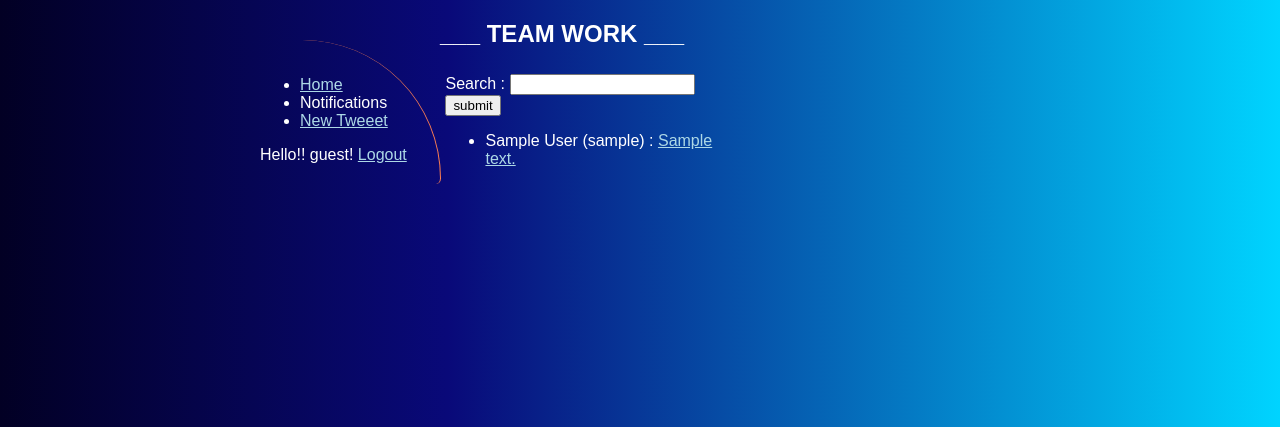
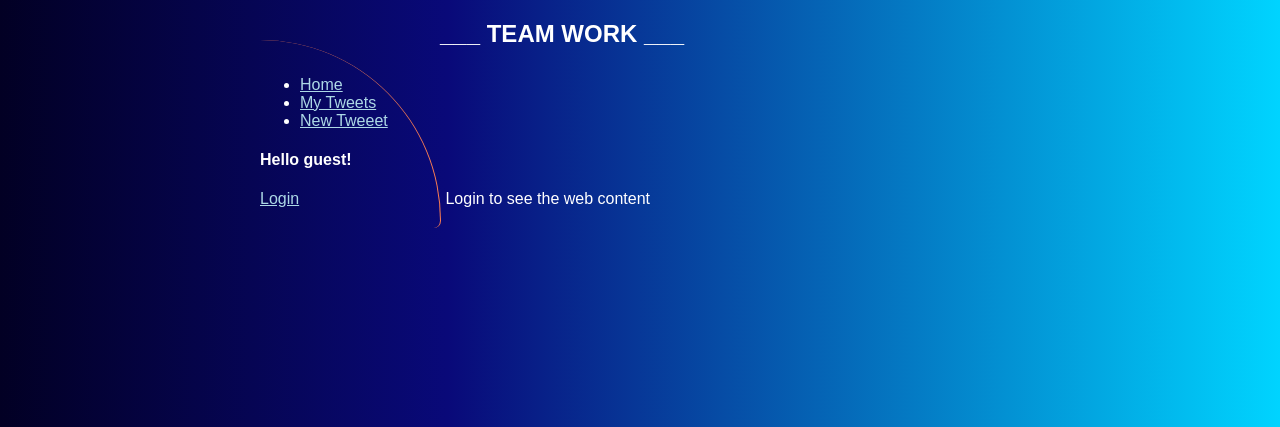
Before and after one commit to ionut-ksx/tweets_demo, a Flask app: page / in a window 1280 px wide. Shown: the top 427 px of the page. Run offline with Flask 2, Linux system fonts and the light colour scheme; tables that the repository leaves empty hold one stand-in row (values such as "Sample post").

Commit message:
Forced the user to login first to visit the website

```diff
--- a/src/tweets_demo/controllers/home.py
+++ b/src/tweets_demo/controllers/home.py
@@ -43,7 +43,6 @@ def logout():
 @home_blueprint.route("/results", methods=["GET", "POST"])
 def search_results():
     search_string = request.args.get("q")
-    ipdb.set_trace()
     service = SearchItem()
     results = service.search(search_string)
 
--- a/src/tweets_demo/models/user.py
+++ b/src/tweets_demo/models/user.py
@@ -27,7 +27,7 @@ class User(db.Model, Base):
     tweet = relationship("Tweet", primaryjoin="User.id==Tweet.id_user")
     comment = relationship("Comment", primaryjoin="User.id==Comment.id_user")
 
-    def __init__(self, username, name, passwd, password_confirmation, role=Role.USER):
+    def __init__(self, username="", name="", passwd="", password_confirmation="", role=Role.USER):
         self.username = username
         self.errors = []
         self.name = name
--- a/src/tweets_demo/static/css/style.css
+++ b/src/tweets_demo/static/css/style.css
@@ -1,5 +1,5 @@
 html {
-    overflow:hidden;
+    overflow-y: auto;
 }
 body {
   font-family: Arial;
@@ -10,6 +10,7 @@ body {
   height: 100%;
   width: 800px;
   border: none;
+
 }
 
 div.split {
@@ -18,11 +19,11 @@ div.split {
   width: 500px;
   z-index: 1;
   top: 40px;
-  overflow-x: hidden;
 }
 
 div.left {
   left: 0;
+  top: 0;
   width: 160px;
   z-index: 2;
   padding: 20px;
--- a/src/tweets_demo/templates/forms/login.html
+++ b/src/tweets_demo/templates/forms/login.html
@@ -2,7 +2,7 @@
 <h2>{% block title %}Login Form{% endblock %}</h2>
 
 
-{% block content %}
+{% block login %}
 {% with messages = get_flashed_messages() %}
 <div class=flashes>
     {% if messages %}
@@ -33,6 +33,8 @@
         <br>
       <input type="submit" value="Login">
   </form>
-  <a href="#"><i>Recover password</i></a>
+  <a href="#"><i>Recover password</i></a><br>
+  <span style="text-align: center">OR</span><br>
+  <a href="{{ url_for('users.register') }}">Register</a>
 </div>
 {% endblock %}
--- a/src/tweets_demo/templates/index.html
+++ b/src/tweets_demo/templates/index.html
@@ -17,21 +17,27 @@
                     <a href="{{ url_for('home.index') }}">Home</a>
                 </li>
 
-                <li>Notifications</li>
+                <li><a href="#">My Tweets</a></li>
                 <li><a href="/tweet/new">New Tweeet</a></li>
             </ul>
 
         </div>
         <div class="login">
-           {# Menu -> Home / Notifications / Tweet / Show user / Log out @username (unique) #}
-                Hello!! {{username}}!
+            {% if username == 'guest' %}
+                <h4>Hello {{username}}!</h4>
+                <a href="{{ url_for('users.login') }}">Login</a>
+            {% else %}
+                <h4>Hello {{username}}!</h4>
                 <a href="{{ url_for('users.logout') }}">Logout</a>
+            {% endif%}
         </div>
     </div>
     <div class="split right">
 
 
-
+    {% if username == 'guest' %}
+    <p>Login to see the web content</p>
+    {% else %}
         {% block content%}
 
             <div class="navbar-nav child">
@@ -55,7 +61,6 @@
             {% endwith %}
 
             <div class="tweets">
-
                 {% for tweet in tweets%}
                 <ul>
                     <li>
@@ -68,6 +73,8 @@
                 {# =========== Index Section ======== #}
 
         {% endblock %}
+    {% endif %}
+    {% block login %}{%endblock%}
     </div>
 </body>
 </html>
```
Also changed, not shown: src/tweets_demo/controllers/users.py (+16 -10 lines). Lines whose indentation alone changed are shown as unchanged.
